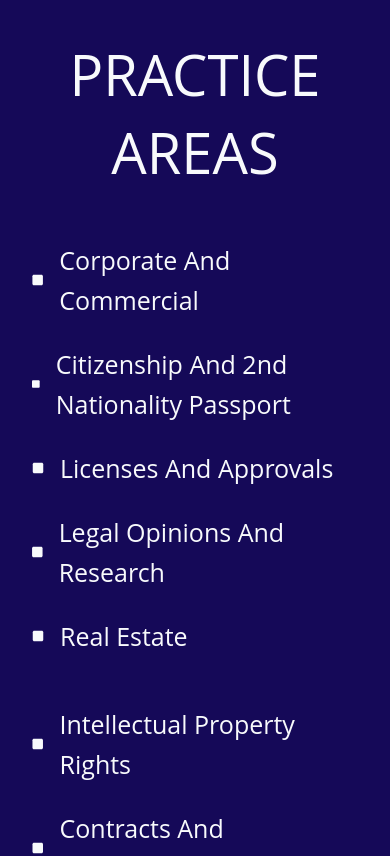
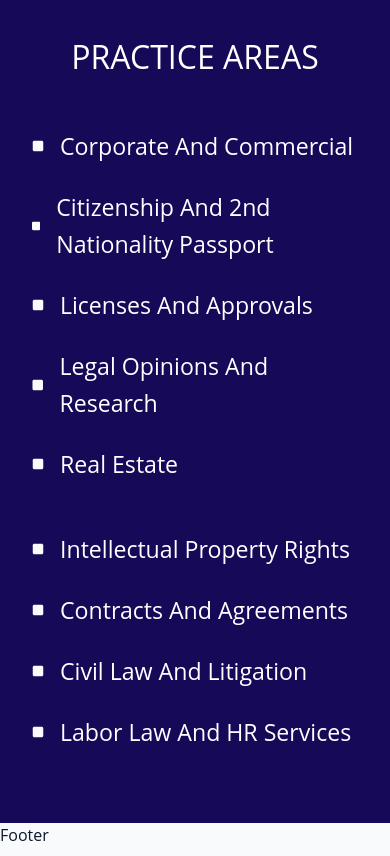
Before and after one commit to Ahmedmeid99/Mohamed-El-Gammal, a React (Vite) app: page / in a window 390 px wide. Shown: the part 820-1676 px from the top of the page. Built offline with nearby package versions, Linux system fonts and the light colour scheme; the HTML template or start-up script is replaced by a standard one.

Commit message:
handel navbar

```diff
--- a/src/components/PracticeAreas/index.jsx
+++ b/src/components/PracticeAreas/index.jsx
@@ -1,58 +1,35 @@
+/* eslint-disable react/prop-types */
 import { FaSquare } from 'react-icons/fa6'
+
+const Link = ({ text, to }) => {
+  return (
+    <li className="d-flex justify-content-center align-items-center gap-3">
+      <FaSquare />
+      <a href={to} className="pointer-event text-white fs-3">
+        {text}
+      </a>
+    </li>
+  )
+}
 
 const PracticeAreas = () => {
   return (
-    <div className="practice-areas pt-5 pb-5">
-      <h1 className=" pb-5">PRACTICE AREAS</h1>
+    <div className="practice-areas ui-bg-900 w-100 pt-5 pb-5">
+      <h1 className="text-white text-center pb-5 ui-fs-56">PRACTICE AREAS</h1>
 
       <div className="d-flex justify-content-center align-items-start gap-5 pb-4">
-        <ul className=" list-group d-flex justify-content-center align-items-start gap-4">
-          <li className=" d-flex justify-content-center align-items-center gap-3">
-            <FaSquare />
-            <a href="#testimonials">Corporate And Commercial</a>
-          </li>
-          <li className=" d-flex justify-content-center align-items-center gap-3">
-            <FaSquare />
-
-            <a href="#team">Citizenship And 2nd Nationality Passport</a>
-          </li>
-          <li className=" d-flex justify-content-center align-items-center gap-3">
-            <FaSquare />
-
-            <a href="#services">Licenses And Approvals</a>
-          </li>
-          <li className=" d-flex justify-content-center align-items-center gap-3">
-            <FaSquare />
-
-            <a href="#our-skills">Legal Opinions And Research</a>
-          </li>
-          <li className=" d-flex justify-content-center align-items-center gap-3">
-            <FaSquare />
-
-            <a href="#work-steps">Real Estate</a>
-          </li>
+        <ul className="list-group d-flex justify-content-center align-items-start gap-4">
+          <Link text="Corporate And Commercial" to="#testimonials" />
+          <Link text="Citizenship And 2nd Nationality Passport" to="#team" />
+          <Link text="Licenses And Approvals" to="#services" />
+          <Link text="Legal Opinions And Research" to="#our-skills" />
+          <Link text="Real Estate" to="#work-steps" />
         </ul>
-        <ul className=" list-group d-flex justify-content-center align-items-start gap-4">
-          <li className=" d-flex justify-content-center align-items-center gap-3">
-            <FaSquare />
-
-            <a href="#events">Intellectual Property Rights</a>
-          </li>
-          <li className=" d-flex justify-content-center align-items-center gap-3">
-            <FaSquare />
-
-            <a href="#pricing">Contracts And Agreements</a>
-          </li>
-          <li className=" d-flex justify-content-center align-items-center gap-3">
-            <FaSquare />
-
-            <a href="#video">Civil Law And Litigation</a>
-          </li>
-          <li className=" d-flex justify-content-center align-items-center gap-3">
-            <FaSquare />
-
-            <a href="#stats">Labor Law And HR Services</a>
-          </li>
+        <ul className="list-group d-flex justify-content-center align-items-start gap-4">
+          <Link text="Intellectual Property Rights" to="#events" />
+          <Link text="Contracts And Agreements" to="#pricing" />
+          <Link text="Civil Law And Litigation" to="#video" />
+          <Link text="Labor Law And HR Services" to="#stats" />
         </ul>
       </div>
     </div>
--- a/src/index.css
+++ b/src/index.css
@@ -143,6 +143,11 @@ textarea {
 .ui-text-900 {
   color: var(--primary-900);
 }
+
+.ui-fs-56{
+  font-size: 56px;
+}
+
 header .logo {
   font-weight: 700;
   color: var(--primary-200);
@@ -223,7 +228,8 @@ header .menu li span:hover + .other-links {
   left: -100%;
   width: 100%;
   height: 100%;
-  background-color: var(--primary-200);
+  /* background-color: var(--primary-200); */
+  background-color:#fff;
   z-index: -1;
   transition: 0.2s ease-in;
 }
@@ -277,23 +283,9 @@ header .menu li span:hover + .other-links {
 }
 
 /* ====================[]================= */
-.practice-areas {
-  background-color: var(--primary-900);
-  width: 100%;
-}
-.practice-areas h1 {
-  font-size: 56px;
-  text-align: center;
-  color: var(--backgroundColor);
-  letter-spacing: 0em;
-}
 
-.practice-areas ul > li > a {
-  font-size: 25px; /* 2.5rem converted to 40px */
-  color: var(--backgroundColor);
-  letter-spacing: 0em;
-  pointer-events: auto;
-}
+
+
 .practice-areas ul > li > a:hover {
   text-decoration: underline !important;
 }
@@ -319,6 +311,9 @@ header .menu li span:hover + .other-links {
   }
   .other-links > .sublinks {
     flex-direction: column;
+  }
+  .ui-fs-56{
+    font-size: 2rem;
   }
 }
 
```
